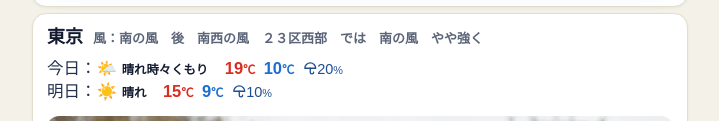
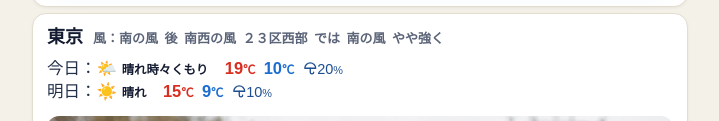
Before and after one commit to DBW-cyber/mlucky-fashion, a plain HTML site: page index.html in a window 1280 px wide. Shown: the part 649-770 px from the top of the page, without its empty margins (280-999 px from the left). Drawn offline with Linux system fonts and the light colour scheme.

Commit message:
Wind line: halve segment gaps

```diff
--- a/index.html
+++ b/index.html
@@ -385,7 +385,7 @@ const wtxt=w.label;const wico=LABELWX[w.label]||"🌡️";
 let tseg="";if(w.tmax!=null)tseg+="　<b class=\"tx\">"+Math.round(w.tmax)+"<span class=\"sym\">℃</span></b>";if(w.tmin!=null)tseg+="<span class=\"hsp\"></span><b class=\"tn\">"+Math.round(w.tmin)+"<span class=\"sym\">℃</span></b>";if(w.pop!=null)tseg+="<span class=\"hsp\"></span><span class=\"tp\">"+UMB+Math.round(w.pop)+"<span class=\"sym\">%</span></span>";
 let html='<p class="wxline">今日：'+wico+' <b><span class="sym">'+wtxt+'</span></b>'+tseg+'</p>';
 
-let side="";if(w.wind)side="風："+w.wind;document.getElementById("dWxSide").textContent=side;
+let side="";if(w.wind)side="風："+w.wind.split("　").join("<span class=\"hsp\"></span>");document.getElementById("dWxSide").innerHTML=side;
 const se1=document.getElementById("wxSrc");const st1=document.getElementById("wxSrcTxt");if(st1)st1.textContent=(w.tsrc==="om")?("Open-Meteo "+(w.omTxt||"")+"（代替）"):(w.tsrc==="mix")?("気象庁 "+(w.issuedTxt||"")+"（一部代替）"):(w.issuedTxt?("気象庁 "+w.issuedTxt):"");if(se1)se1.style.display=(w.issuedTxt||w.tsrc==="om")?"":"none";updateRefreshState();
 if(w.label2){const wi2=LABELWX[w.label2]||"🌡️";let tseg2="";if(w.tmax2!=null)tseg2+="　<b class=\"tx\">"+Math.round(w.tmax2)+"<span class=\"sym\">℃</span></b>";if(w.tmin2!=null)tseg2+="<span class=\"hsp\"></span><b class=\"tn\">"+Math.round(w.tmin2)+"<span class=\"sym\">℃</span></b>";if(w.pop2!=null)tseg2+="<span class=\"hsp\"></span><span class=\"tp\">"+UMB+Math.round(w.pop2)+"<span class=\"sym\">%</span></span>";html+='<p class="wxline">明日：'+wi2+' <b><span class="sym">'+w.label2+'</span></b>'+tseg2+'</p>';}
 wxEl.innerHTML=html;
```
